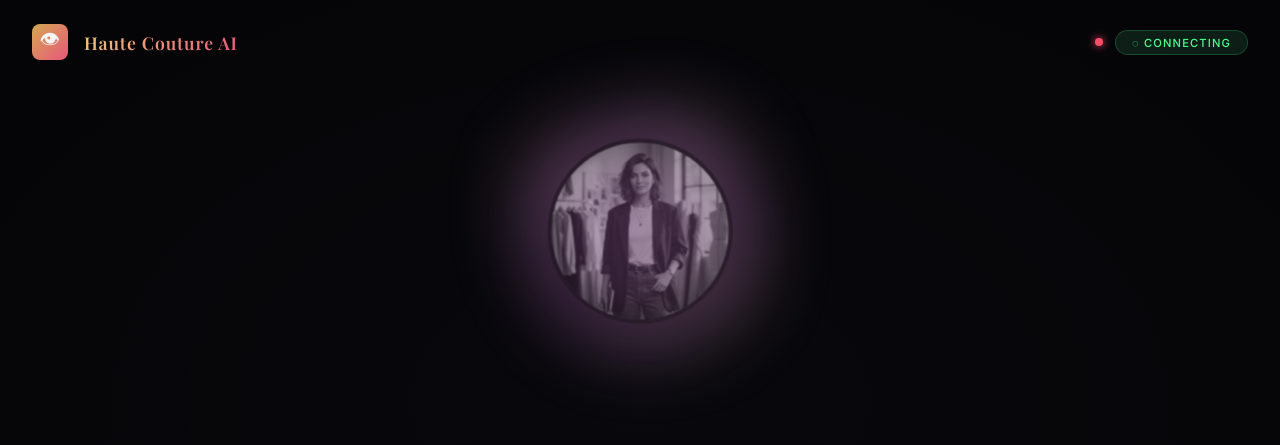
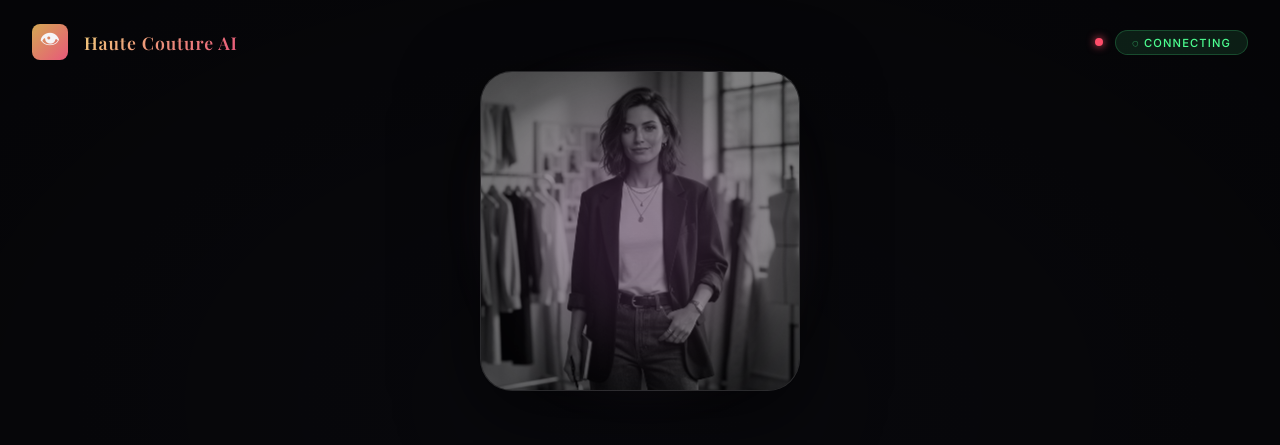
Before and after one commit to BigBrown10/haute-couture-ai, a Next.js app: page / in a window 1280 px wide. Both pictures are taken after a click on the button "Start Now!". Shown: the top 445 px of the page. Built offline with nearby package versions, Linux system fonts and the light colour scheme; no server answers; a web font is replaced by a local one.

Commit message:
style: implement square card layout for stylists

```diff
--- a/src/app/globals.css
+++ b/src/app/globals.css
@@ -1016,47 +1016,52 @@ body {
 
 .avatar-ring {
   position: relative;
-  width: 200px;
-  height: 200px;
-  border-radius: 50%;
+  width: 320px;
+  /* Larger card size */
+  height: 320px;
+  border-radius: 32px;
+  /* Square with softened corners */
   display: flex;
   align-items: center;
   justify-content: center;
   z-index: 2;
+  border: 1px solid rgba(255, 255, 255, 0.15);
+  background: rgba(0, 0, 0, 0.3);
+  overflow: hidden;
+  /* Keep avatar and mouth inside the square */
   /* Floating / Breathing animation always active */
   animation: avatarFloat 6s ease-in-out infinite;
   transform-style: preserve-3d;
+  box-shadow: 0 20px 80px rgba(0, 0, 0, 0.6);
 }
 
 .active-avatar-img {
-  width: 180px;
-  height: 180px;
-  border-radius: 50%;
+  width: 100%;
+  height: 100%;
+  border-radius: 0;
+  /* Let container handle the shape */
   object-fit: cover;
   z-index: 2;
-  border: 4px solid var(--bg-dark);
-  box-shadow: 0 10px 60px rgba(0, 0, 0, 0.8);
   transition: transform 0.15s cubic-bezier(0.175, 0.885, 0.32, 1.275), filter 0.3s ease;
 
   /* Reactive scaling driven by inline style (vibe-scale) */
   transform: scale(var(--avatar-scale, 1)) translateY(var(--avatar-y, 0));
 }
 
-/* Blinking effect overlay */
+/* Blinking effect overlay - adjusted for square face */
 .avatar-ring::after {
   content: '';
   position: absolute;
-  top: 35%;
-  /* Positioned over eyes generally */
-  left: 15%;
-  right: 15%;
-  height: 2px;
+  top: 40%;
+  left: 30%;
+  right: 30%;
+  height: 4px;
   background: var(--bg-dark);
-  border-radius: 50%;
+  border-radius: 100px;
   z-index: 3;
   opacity: 0;
   animation: avatarBlink 4s infinite;
-  filter: blur(2px);
+  filter: blur(3px);
 }
 
 .avatar-container.speaking .active-avatar-img {
@@ -1074,23 +1079,23 @@ body {
   animation: avatarThink 2s ease-in-out infinite;
 }
 
-/* Lipsync Mouth */
+/* Lipsync Mouth - Adjusted for card layout */
 .mouth-overlay {
   position: absolute;
-  bottom: 30%;
-  /* Positioned where the mouth usually is */
+  bottom: 35%;
   left: 50%;
-  width: 24px;
-  height: 12px;
-  background: rgba(0, 0, 0, 0.7);
-  border-radius: 50% / 100% 100% 0 0;
-  transform-origin: top center;
-  margin-left: -12px;
+  width: 32px;
+  height: 16px;
+  background: rgba(0, 0, 0, 0.8);
+  border-radius: 50% / 0 0 100% 100%;
+  /* Inverted for speaking "O" shape */
+  transform-origin: center center;
+  margin-left: -16px;
   z-index: 4;
   pointer-events: none;
-  border-bottom: 2px solid rgba(255, 255, 255, 0.1);
+  border: 1px solid rgba(255, 255, 255, 0.2);
   filter: blur(1px);
-  box-shadow: 0 0 10px rgba(0, 0, 0, 0.5);
+  box-shadow: 0 0 15px rgba(0, 0, 0, 0.8);
   transition: transform 0.05s linear, opacity 0.1s ease;
 }
 
```
